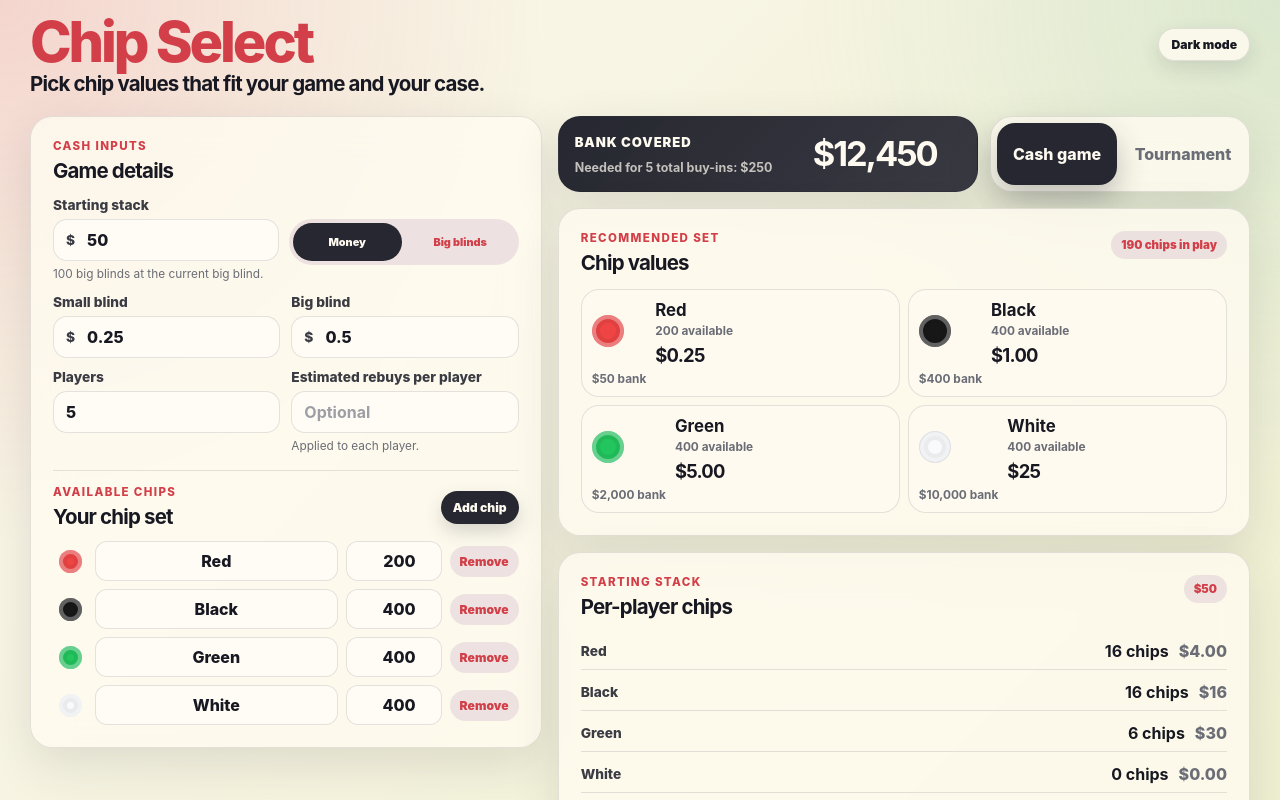
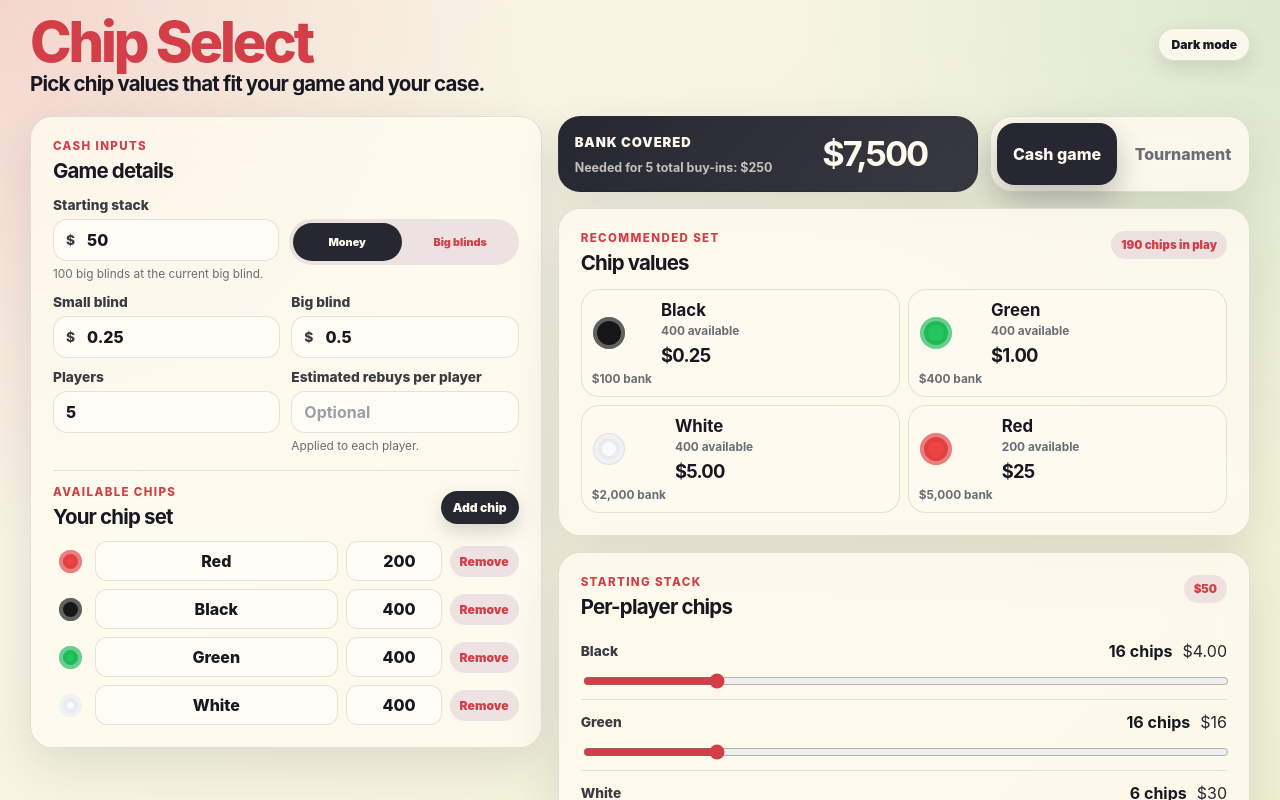
Before and after one commit to leongmichael/chip-select, a React (Vite) app: page / in a window 1280 px wide. Shown: the top 800 px of the page. Built offline with nearby package versions, Linux system fonts and the light colour scheme.

Commit message:
change color, chnage starting stack

```diff
--- a/src/App.tsx
+++ b/src/App.tsx
@@ -18,6 +18,8 @@ type ChipRecommendation = ChipColor & {
   totalValue: number;
   perPlayer: number;
 };
+
+type StackOverrides = Record<string, number>;
 
 type TournamentChip = {
   denomination: string;
@@ -434,12 +436,58 @@ function calculatePerPlayerChips(
   recommendations: ChipRecommendation[],
   buyIn: number,
   players: number,
+  overrides: StackOverrides = {},
 ) {
   if (players <= 0 || buyIn <= 0) {
     return recommendations.map(() => 0);
   }
 
+  const hasOverrides = Object.keys(overrides).length > 0;
   const counts = recommendations.map(() => 0);
+
+  if (hasOverrides) {
+    let remaining = buyIn;
+    const overriddenIds = new Set(Object.keys(overrides));
+
+    recommendations.forEach((chip, index) => {
+      if (!overriddenIds.has(chip.id)) {
+        return;
+      }
+
+      const perPlayerAvailable = Math.floor(chip.count / players);
+      const amount = clamp(Math.floor(overrides[chip.id] ?? 0), 0, perPlayerAvailable);
+
+      counts[index] = amount;
+      remaining = roundMoney(remaining - amount * chip.value);
+    });
+
+    for (let index = recommendations.length - 1; index >= 0; index -= 1) {
+      const chip = recommendations[index];
+
+      if (overriddenIds.has(chip.id)) {
+        continue;
+      }
+
+      const available = Math.max(0, Math.floor(chip.count / players) - counts[index]);
+      const amount = Math.min(available, Math.max(0, Math.floor((remaining + 0.001) / chip.value)));
+
+      counts[index] += amount;
+      remaining = roundMoney(remaining - amount * chip.value);
+    }
+
+    if (remaining > 0) {
+      const firstFlexibleIndex = recommendations.findIndex((chip) => !overriddenIds.has(chip.id));
+      const fallbackIndex = firstFlexibleIndex >= 0 ? firstFlexibleIndex : 0;
+      const chip = recommendations[fallbackIndex];
+      const available = Math.max(0, Math.floor(chip.count / players) - counts[fallbackIndex]);
+      const extra = Math.min(Math.ceil(remaining / chip.value), available);
+
+      counts[fallbackIndex] += extra;
+    }
+
+    return counts;
+  }
+
   let remaining = buyIn;
 
   recommendations.slice(0, -1).forEach((chip, index) => {
@@ -530,11 +578,14 @@ export default function App() {
   const [playersInput, setPlayersInput] = useState("5");
   const [rebuys, setRebuys] = useState(0);
   const [chips, setChips] = useState<ChipColor[]>(DEFAULT_CHIPS);
+  const [stackOverrides, setStackOverrides] = useState<StackOverrides>({});
   const [tournamentBase, setTournamentBase] = useState<TournamentBase>("T25");
   const [tournamentTables, setTournamentTables] = useState<TournamentTables>("1");
   const [tournamentOptionId, setTournamentOptionId] = useState("t25-1-12-5");
 
-  const activeChips = chips.filter((chip) => chip.count > 0 && chip.name.trim().length > 0);
+  const activeChips = chips
+    .filter((chip) => chip.count > 0 && chip.name.trim().length > 0)
+    .sort((first, second) => second.count - first.count);
   const smallBlind = Number(smallBlindInput) || 0;
   const bigBlind = Number(bigBlindInput) || 0;
   const players = Math.max(1, Math.floor(Number(playersInput) || 1));
@@ -558,13 +609,18 @@ export default function App() {
       perPlayer: 0,
     }));
 
-    const perPlayerCounts = calculatePerPlayerChips(baseRecommendations, buyIn, players);
+    const perPlayerCounts = calculatePerPlayerChips(
+      baseRecommendations,
+      buyIn,
+      players,
+      stackOverrides,
+    );
 
     return baseRecommendations.map((chip, index) => ({
       ...chip,
       perPlayer: perPlayerCounts[index] ?? 0,
     }));
-  }, [activeChips, bigBlind, buyIn, players, smallBlind, totalBankNeeded]);
+  }, [activeChips, bigBlind, buyIn, players, smallBlind, stackOverrides, totalBankNeeded]);
 
   const bankValue = recommendations.reduce((sum, chip) => sum + chip.totalValue, 0);
   const sampleStackValue = recommendations.reduce(
@@ -636,6 +692,11 @@ export default function App() {
 
   const removeChip = (id: string) => {
     setChips((current) => current.filter((chip) => chip.id !== id));
+    setStackOverrides((current) => {
+      const { [id]: _removed, ...remaining } = current;
+
+      return remaining;
+    });
   };
 
   const changeStackMode = (nextMode: StackMode) => {
@@ -999,12 +1060,20 @@ export default function App() {
               <div className="recommendations">
                 {recommendations.map((chip) => (
                   <article className="recommendation" key={chip.id}>
-                    <div className="chip-token-wrap">
+                    <label
+                      className="color-field chip-token-wrap"
+                      aria-label={`Change ${chip.name} denomination color`}
+                    >
+                      <input
+                        type="color"
+                        value={chip.swatch}
+                        onChange={(event) => updateChip(chip.id, { swatch: event.target.value })}
+                      />
                       <span
                         className={`chip-token ${chip.id === "white" ? "light" : ""}`}
                         style={{ background: chip.swatch }}
                       />
-                    </div>
+                    </label>
                     <div>
                       <h3>{chip.name}</h3>
                       <p>{numberFormat.format(chip.count)} available</p>
@@ -1022,17 +1091,47 @@ export default function App() {
                   <p className="eyebrow">Starting stack</p>
                   <h2>Per-player chips</h2>
                 </div>
-                <span className="pill">{money(sampleStackValue)}</span>
+                <div className="stack-actions">
+                  {Object.keys(stackOverrides).length > 0 ? (
+                    <button
+                      className="reset-stack"
+                      type="button"
+                      onClick={() => setStackOverrides({})}
+                    >
+                      Auto
+                    </button>
+                  ) : null}
+                  <span className="pill">{money(sampleStackValue)}</span>
+                </div>
               </div>
 
               <div className="stack-list">
-                {recommendations.map((chip) => (
-                  <div className="stack-row" key={chip.id}>
-                    <span>{chip.name}</span>
-                    <strong>{numberFormat.format(chip.perPlayer)} chips</strong>
-                    <span>{money(chip.perPlayer * chip.value)}</span>
-                  </div>
-                ))}
+                {recommendations.map((chip) => {
+                  const maxPerPlayer = Math.floor(chip.count / players);
+
+                  return (
+                    <div className="stack-row adjustable" key={chip.id}>
+                      <span>{chip.name}</span>
+                      <strong>{numberFormat.format(chip.perPlayer)} chips</strong>
+                      <span>{money(chip.perPlayer * chip.value)}</span>
+                      <label className="stack-slider">
+                        <input
+                          type="range"
+                          min="0"
+                          max={maxPerPlayer}
+                          step="1"
+                          value={chip.perPlayer}
+                          onChange={(event) =>
+                            setStackOverrides((current) => ({
+                              ...current,
+                              [chip.id]: Number(event.target.value),
+                            }))
+                          }
+                        />
+                      </label>
+                    </div>
+                  );
+                })}
               </div>
 
               <p className="note">
--- a/src/styles.css
+++ b/src/styles.css
@@ -740,6 +740,36 @@ input::placeholder {
   padding: 8px 0;
 }
 
+.stack-row.adjustable {
+  grid-template-columns: 1fr auto auto;
+}
+
+.stack-slider {
+  grid-column: 1 / -1;
+}
+
+.stack-slider input {
+  accent-color: var(--raspberry);
+  display: block;
+  width: 100%;
+}
+
+.stack-actions {
+  display: inline-flex;
+  gap: 8px;
+  align-items: center;
+}
+
+.reset-stack {
+  border: 0;
+  border-radius: 999px;
+  background: var(--pill-bg);
+  color: var(--pill-text);
+  padding: 7px 10px;
+  font-size: 0.72rem;
+  font-weight: 900;
+}
+
 .stack-row strong {
   color: var(--heading);
 }
@@ -863,6 +893,10 @@ input::placeholder {
     gap: 4px;
   }
 
+  .stack-row.adjustable {
+    grid-template-columns: 1fr;
+  }
+
   .blind-row {
     grid-template-columns: 1fr;
     gap: 4px;
```
